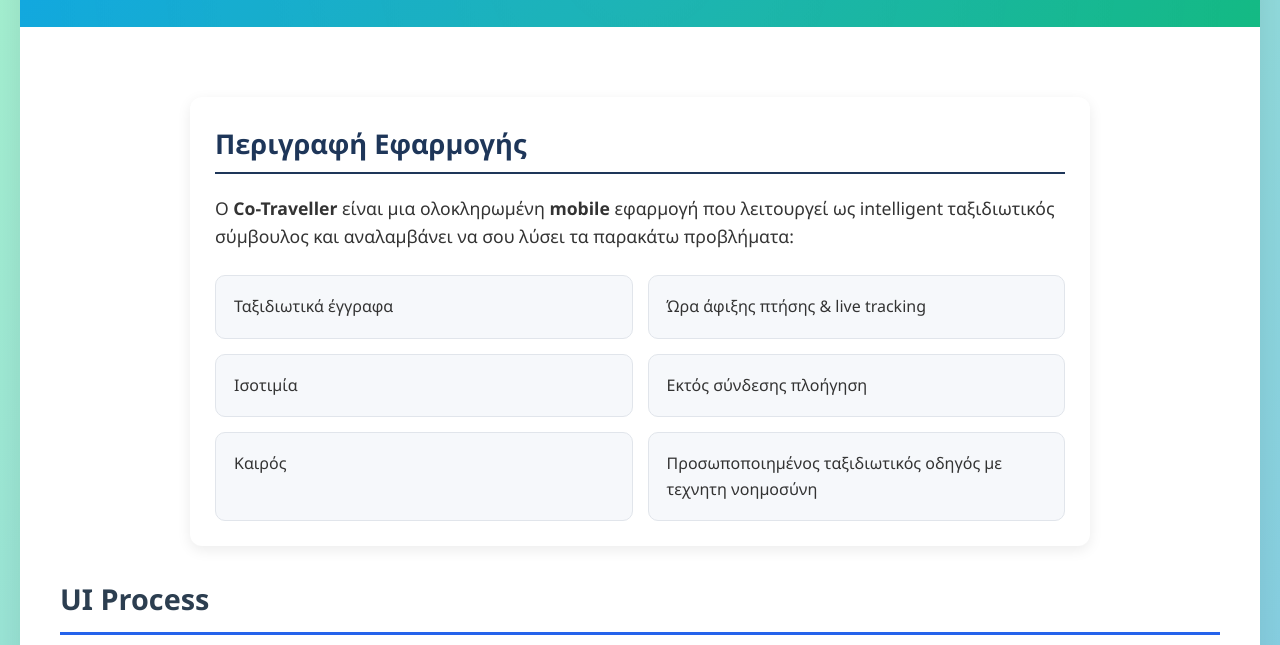
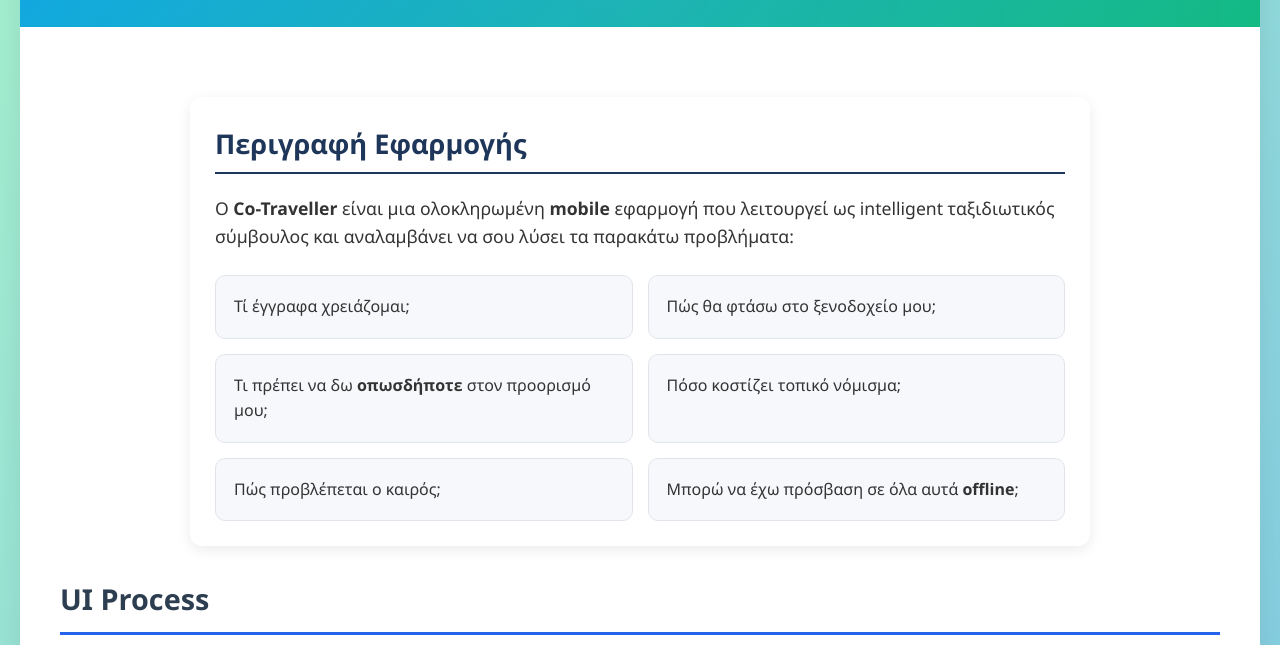
Before and after one commit to garachovitis/Co-traveller, a plain HTML site: page index.html in a window 1280 px wide. Shown: the part 155-800 px from the top of the page. Drawn offline with Linux system fonts and the light colour scheme.

Commit message:
mathpoint

```diff
--- a/index.html
+++ b/index.html
@@ -27,27 +27,27 @@
   <div style="display: grid; grid-template-columns: repeat(auto-fit, minmax(280px, 1fr)); gap: 15px;">
 
     <div style="background:#f6f8fb; padding:18px; border-radius:10px; border:1px solid #e1e5eb;">
-      Ταξιδιωτικά έγγραφα
+      Τί έγγραφα χρειάζομαι;
     </div>
 
     <div style="background:#f6f8fb; padding:18px; border-radius:10px; border:1px solid #e1e5eb;">
-      Ώρα άφιξης πτήσης & live tracking
+      Πώς θα φτάσω στο ξενοδοχείο μου;
     </div>
 
     <div style="background:#f6f8fb; padding:18px; border-radius:10px; border:1px solid #e1e5eb;">
-      Ισοτιμία
+      Τι πρέπει να δω <strong>οπωσδήποτε</strong> στον προορισμό μου;
     </div>
 
     <div style="background:#f6f8fb; padding:18px; border-radius:10px; border:1px solid #e1e5eb;">
-      Εκτός σύνδεσης πλοήγηση
+      Πόσο κοστίζει τοπικό νόμισμα;
     </div>
 
     <div style="background:#f6f8fb; padding:18px; border-radius:10px; border:1px solid #e1e5eb;">
-      Καιρός
+      Πώς προβλέπεται ο καιρός;
     </div>
 
     <div style="background:#f6f8fb; padding:18px; border-radius:10px; border:1px solid #e1e5eb;">
-      Προσωποποιημένος ταξιδιωτικός οδηγός με τεχνητη νοημοσύνη
+      Μπορώ να έχω πρόσβαση σε όλα αυτά <strong>offline</strong>;
     </div>
 
   </div>
@@ -63,7 +63,7 @@
                     </div>
                     <div class="feature-card">
                         <h3>Step 2</h3>
-                        <p>Έχετε έτοιμη και προσωποποιημένη εμπειρία για τον προορισμό και την πτήση σας</p>
+                        <p>Έχετε έτοιμοι και προσωποποιημένη εμπειρία για τον προορισμό και την πτήση σας</p>
                     </div>
                 </div>
             </div>
@@ -216,9 +216,7 @@
                 <ul class="learning-goals">
                     <li><strong>API integration & Data-driven UX</strong>: αξιοποίηση επίσημων APIs και προσωποποιημένων εμπειριών χρήστη</li>
                     <li><strong>Ενσωμάτωση LLM </strong>: χρήση γλωσσικών μοντέλων για προσωποποιημένο περιεχόμενο, βελτίωση UX και αξιοποίηση AI capabilities</li>
-                    <li><strong>Full Stack Mobile Development</strong>: ανάπτυξη με React Native, Node.js & SQLite</li>
-                    <li><strong>Real-Time Εμπειρία Χρήστη</strong>: offline/online λειτουργίες, ειδοποιήσεις, χάρτες, real-time δεδομένα</li>
-                    <li><strong>Πλήρες Testing</strong>: δυναμική προσαρμογή της εμπειρίας χρήστη βάσει εισροών</li>
+                    <li><strong>Full Stack Mobile Development</strong>: ανάπτυξη με React Native <strong>cross platform</strong>, Node.js & SQLite</li>
                     <li><strong>Αξιολογόγηση χρηστών & Documentation</strong>: έλεγχοι λειτουργικότητας, usability testing, τεχνική τεκμηρίωση</li>
                 </ul>
             </div>
```
